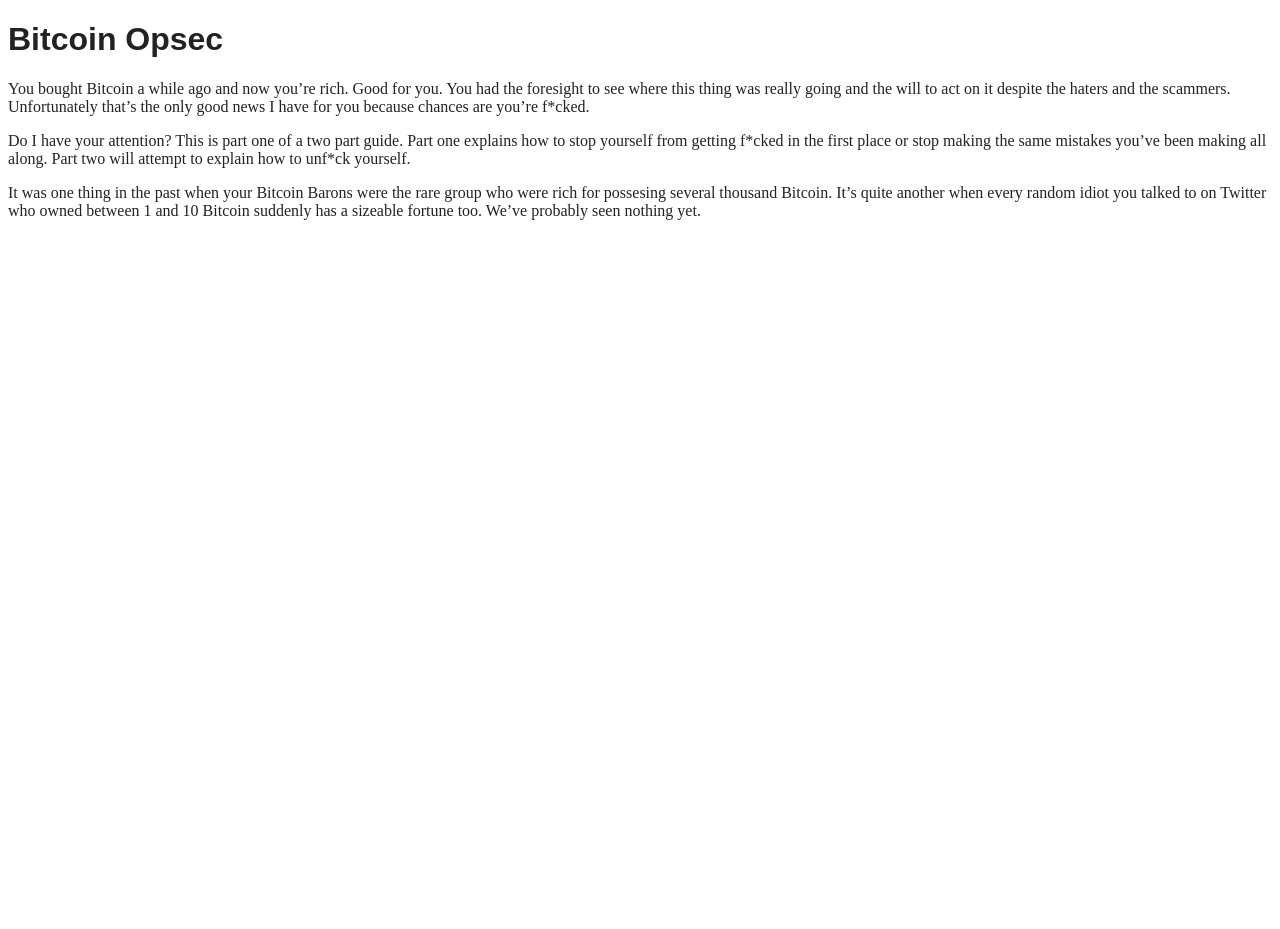
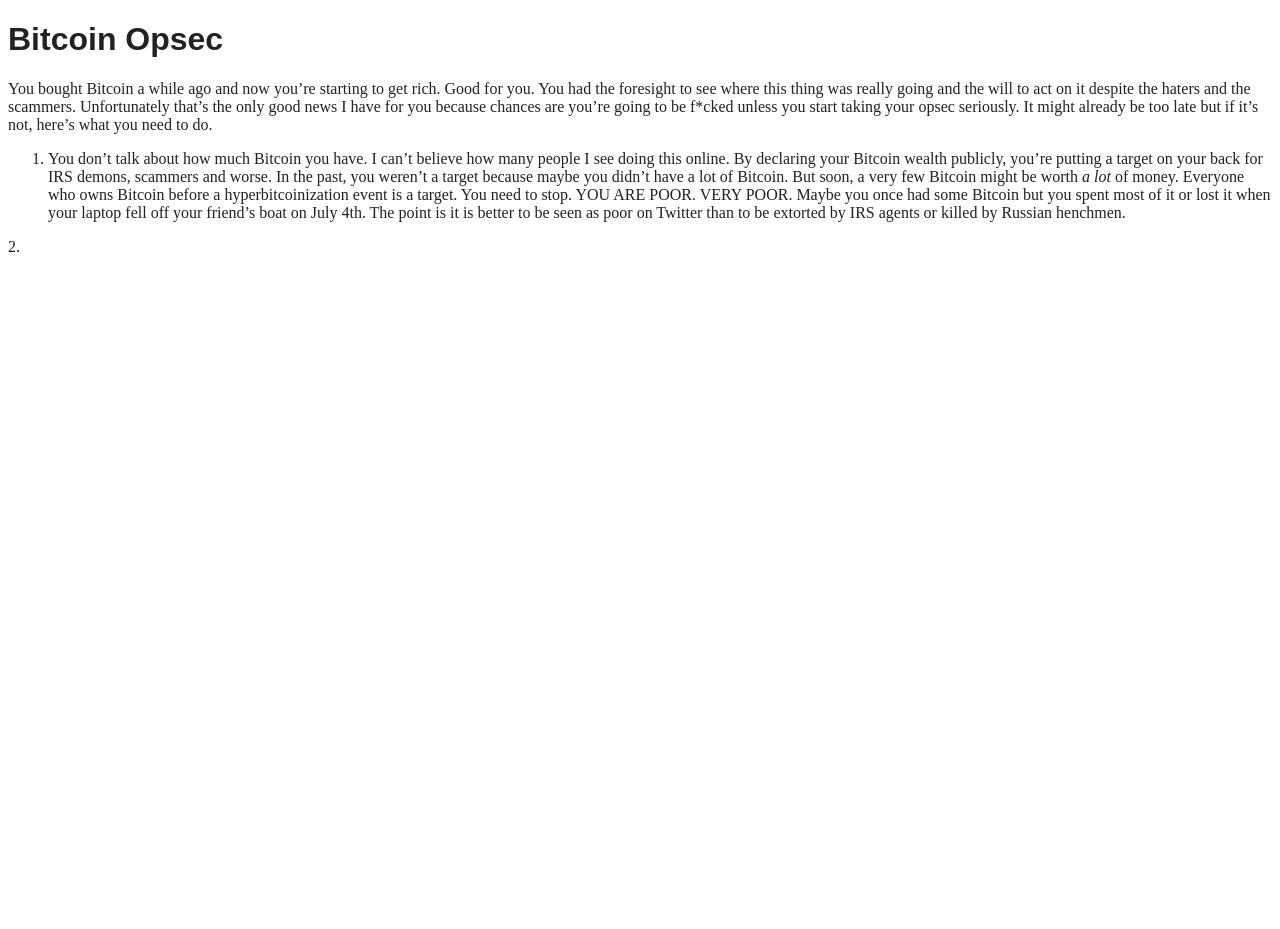
Before and after one commit to makgill/deryk, a Jekyll site: the page built from _posts/2020-12-19-bitcoin-opsec.md, in a window 1280 px wide. Built offline with Jekyll 4.4.1, drawn with Linux system fonts in a browser that asks for light colours; our own code applies the rules of GitHub Pages for plain Markdown files.

Commit message:
Update 2020-12-19-bitcoin-opsec.md

```diff
--- a/_posts/2020-12-19-bitcoin-opsec.md
+++ b/_posts/2020-12-19-bitcoin-opsec.md
@@ -1,16 +1,15 @@
 ---
 layout: default
 title: Bitcoin Opsec
+categories:bitcoin
 ---
 
 # Bitcoin Opsec
 
-You bought Bitcoin a while ago and now you're rich. Good for you. You had the foresight to see where this thing was
-really going and the will to act on it despite the haters and the scammers. Unfortunately that's the only good news I have for you because chances are you're <span>f*cked.</span>
+You bought Bitcoin a while ago and now you're starting to get rich. Good for you. You had the foresight to see where this thing was
+really going and the will to act on it despite the haters and the scammers. Unfortunately that's the only good news I have for you because chances are you're going to be <span>f*cked</span> unless you start taking your opsec seriously. It might already be too late but if it's not, here's what you need to do.
 
-Do I have your attention? This is part one of a two part guide. Part one explains how to stop yourself from getting <span>f*cked</span> in the first place or stop making the same mistakes
-you've been making all along. Part two will attempt to explain how to <span>unf*ck</span> yourself.
+1. You don't talk about how much Bitcoin you have. I can't believe how many people I see doing this
+online. By declaring your Bitcoin wealth publicly, you're putting a target on your back for IRS demons, scammers and worse. In the past, you weren't a target because maybe you didn't have a lot of Bitcoin. But soon, a very few Bitcoin might be worth *a lot* of money. Everyone who owns Bitcoin before a hyperbitcoinization event is a target. You need to stop. YOU ARE POOR. VERY POOR. Maybe you once had some Bitcoin but you spent most of it or lost it when your laptop fell off your friend's boat on July 4th. The point is it is better to be seen as poor on Twitter than to be extorted by IRS agents or killed by Russian henchmen.
 
-It was one thing in the past when your Bitcoin Barons were the rare group who were rich for possesing several thousand Bitcoin. It's quite another
-when every random idiot you talked to on Twitter who owned between 1 and 10 Bitcoin suddenly has a sizeable fortune too. We've probably
-seen nothing yet.
+2.
```
